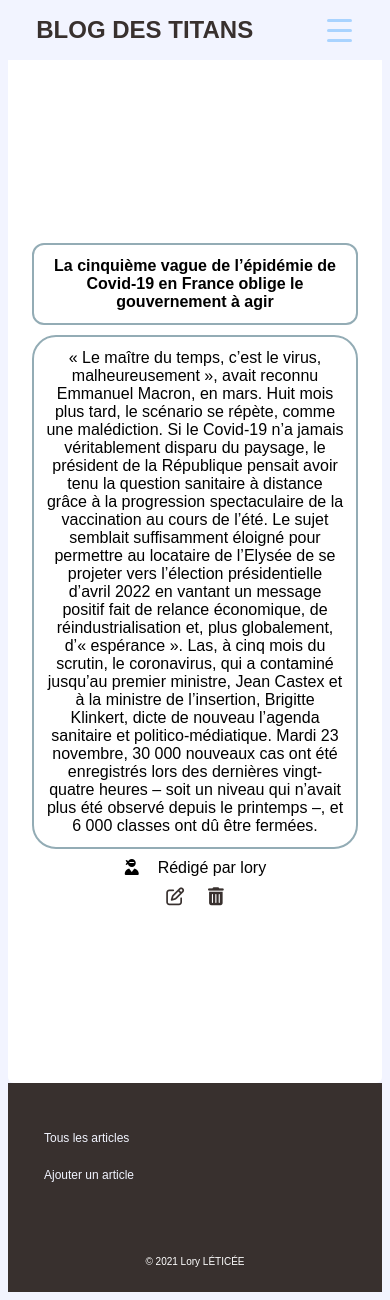
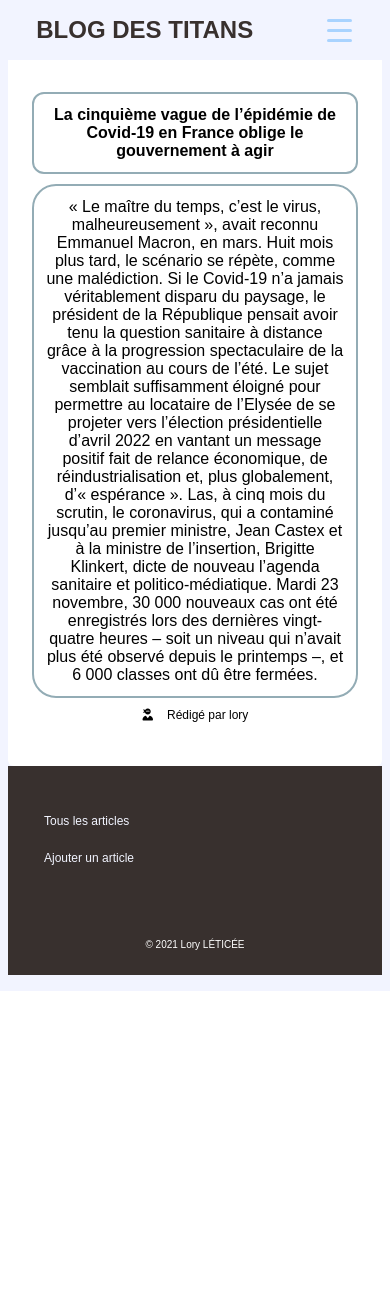
Before and after one commit to loryleticee/tp_blog, a PHP site: page /vues/articles/article.php?id=1 in a window 390 px wide. After the commit the page ends 991 px from the top, so only its background shows below. Run offline with PHP 8.4, Linux system fonts and the light colour scheme; a user stored in the database is signed in; data comes from the database, SQL or seed files in the repository.

Commit message:
fix responsive on paysage

```diff
--- a/assets/style/main.css
+++ b/assets/style/main.css
@@ -7,9 +7,9 @@
   font-size: 1.5rem;
   color: #38302e;
   cursor: pointer;
-  margin: 1rem .8rem;
+  margin: 1rem 0.8rem;
 }
-.action-button :hover{
+.action-button :hover {
   color: #93acb5;
 }
 
@@ -17,7 +17,11 @@
   text-decoration: none;
   color: #38302e;
 }
-
+.article__action {
+  display: flex;
+  gap: 10rem;
+  justify-content: space-around;
+}
 .article-title {
   background-color: white;
   border-radius: 1rem;
@@ -44,7 +48,7 @@
   }
 }
 .article__author:hover {
-  cursor:context-menu;
+  cursor: context-menu;
   color: #a9d3ff;
 }
 .article-content {
@@ -151,7 +155,6 @@
   margin: 10px;
   padding: 2rem;
 }
-
 
 footer {
   background-color: #38302e;
@@ -303,7 +306,7 @@
   text-decoration: underline;
 }
 
-input[type=checkbox]{
+input[type="checkbox"] {
   cursor: pointer;
 }
 
@@ -324,12 +327,35 @@
 }
 /* ***** */
 
-@media screen and (max-width: 700px) {
+@media screen and (max-width: 900px) {
+  .article__author {
+    display: flex;
+    justify-content: center;
+    width: 100%;
+    font-size: 12px;
+    margin-bottom: 1rem;
+  }
+  .article-content {
+    max-width: none;
+  }
   #categorie-aside {
-    padding: 13rem 2rem;
+    padding: 3rem 0rem;
+    justify-content: center;
+    align-items: center;
+    overflow: scroll;
+    margin-top: 4rem;
+  }
+  .container-article {
+    flex-flow: row wrap;
+    overflow: scroll;
+    align-content: flex-start;
+  }
+  #main {
+    flex-flow: column nowrap;
   }
   .main-center {
     padding-top: 6rem;
+    max-height: 68vh;
   }
   header {
     align-items: center;
--- a/vues/articles/article.php
+++ b/vues/articles/article.php
@@ -41,7 +41,7 @@
                         <div class="article__author">
                             <span><i class="fas fa-user-ninja"></i> &nbsp;&nbsp; Rédigé par <?= $aArticle['pseudo'] ?></span>
                         </div>
-                        <div>
+                        <div class="article__action">
                             <?php
                             if (!empty($_SESSION['id'])) :
                                 if ($_SESSION['id'] === $aArticle['user_id']) :
@@ -67,9 +67,7 @@
     function _delete() {
         article_id = <?php print($aArticle['id']) ?>;
         if (confirm('Etes vous sur de vouloir supprimer cet article ? ')) {
-            $.ajax({
-
-            })
+            window.location.href = '/controller/ArticleController.php?action=delete&id='+article_id;
         }
     }
 </script>
--- a/vues/articles/articles.php
+++ b/vues/articles/articles.php
@@ -43,7 +43,9 @@
                 </div>
             <?php } ?>
         </main>
-        <?php include_once('../templates/footer.php'); ?>
+        <div>
+            <?php include_once('../templates/footer.php'); ?>
+        </div>
     </div>
 </body>
 
```
Also changed, not shown: controller/ArticleController.php (+25 -0 lines), model/ArticleModel.php (+25 -0 lines), 1 other file.
